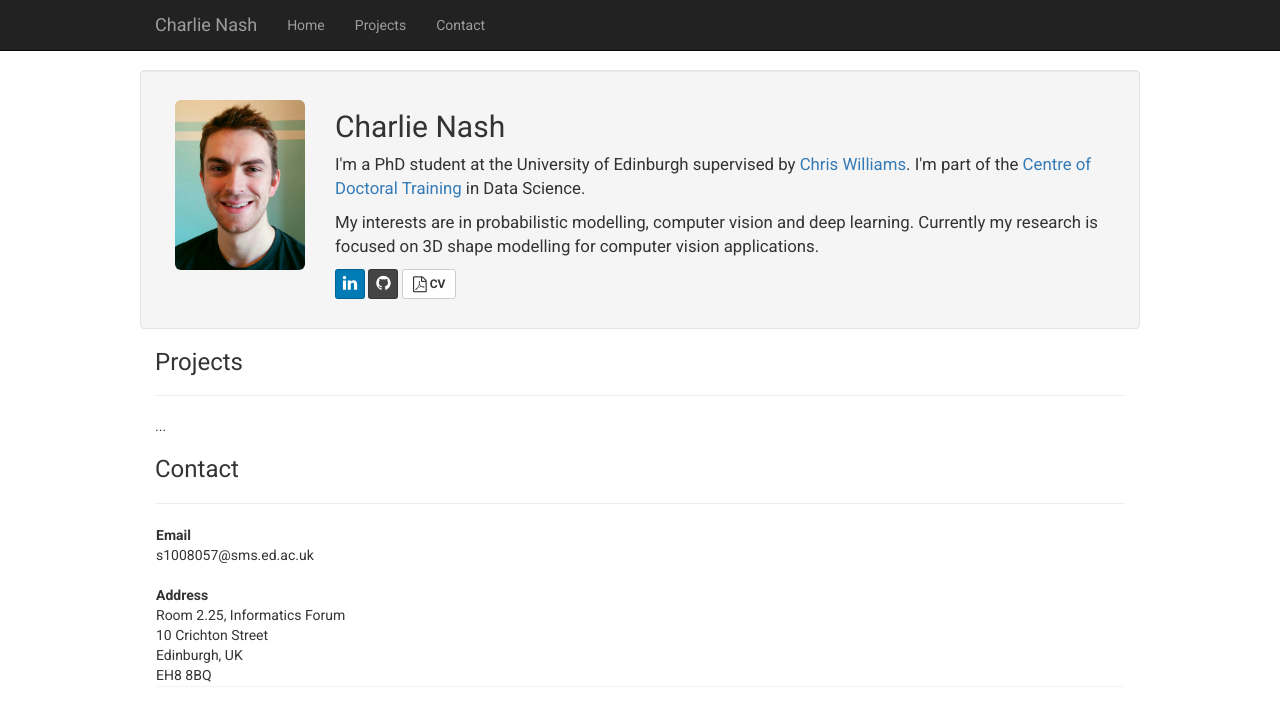
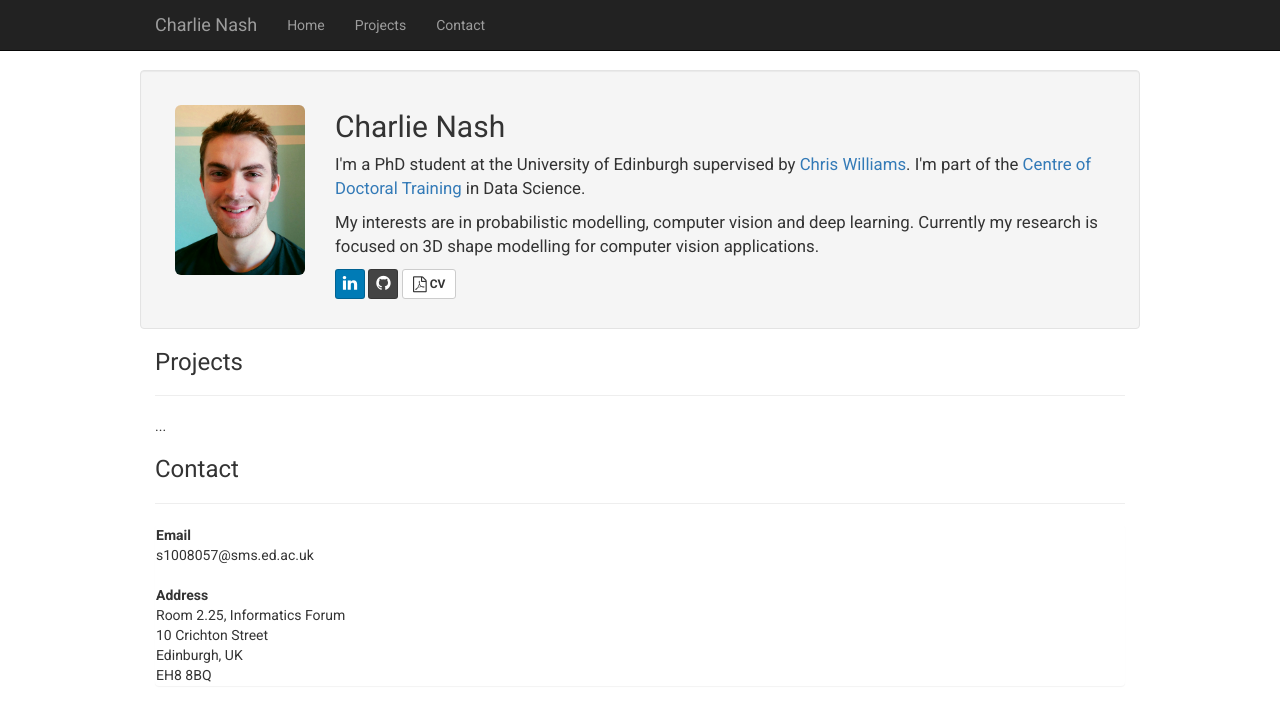
Before and after one commit to charlienash/charlienash.github.io, a Jekyll site: the page index.html, which Jekyll copies as it is, in a window 1280 px wide. Shown: the top 721 px of the page. Built offline with Jekyll 4.4.1, drawn with Linux system fonts in a browser that asks for light colours; nearby versions of some CDN libraries; library files that are not in the unit come from our copies.

Commit message:
Update index.html

```diff
--- a/index.html
+++ b/index.html
@@ -70,7 +70,7 @@
 		<div class="container-fluid">
 			<div class="row well">
 			  	<div class="col-xs-2">
-			  		<div class="col-xs-12" style="height:10px;"></div>
+			  		<div class="col-xs-12" style="height:15px;"></div>
 			      		<img class="img-rounded img-responsive" src="assets/img/Charlie_photo.jpg">
 			  	</div>
 			 	<div class="col-xs-10">
```
